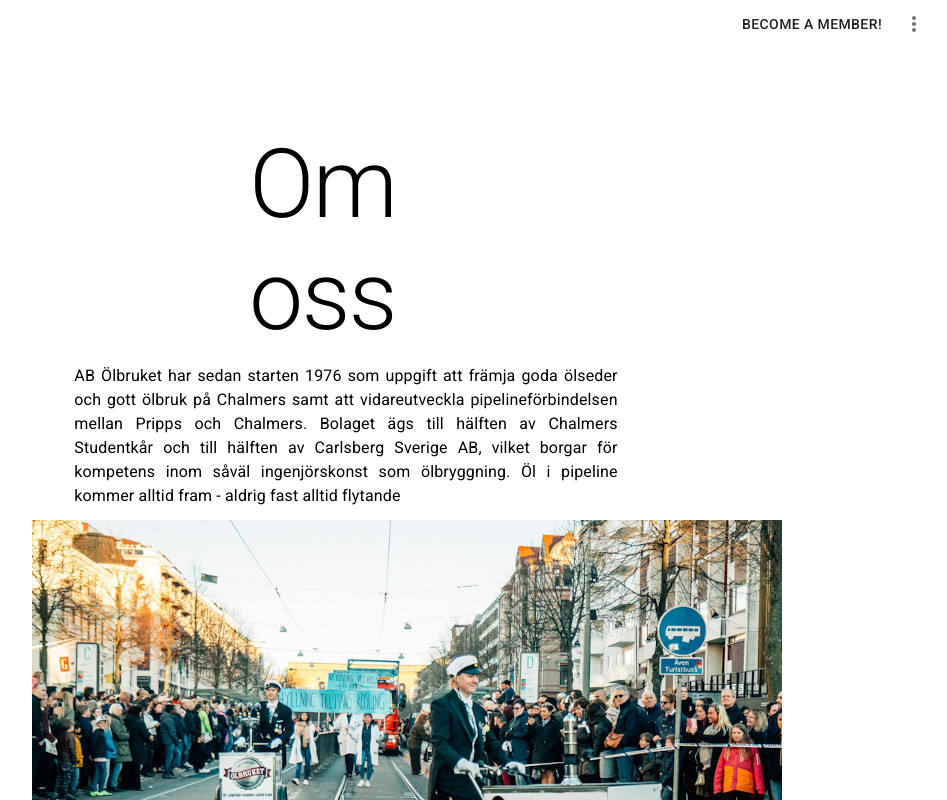
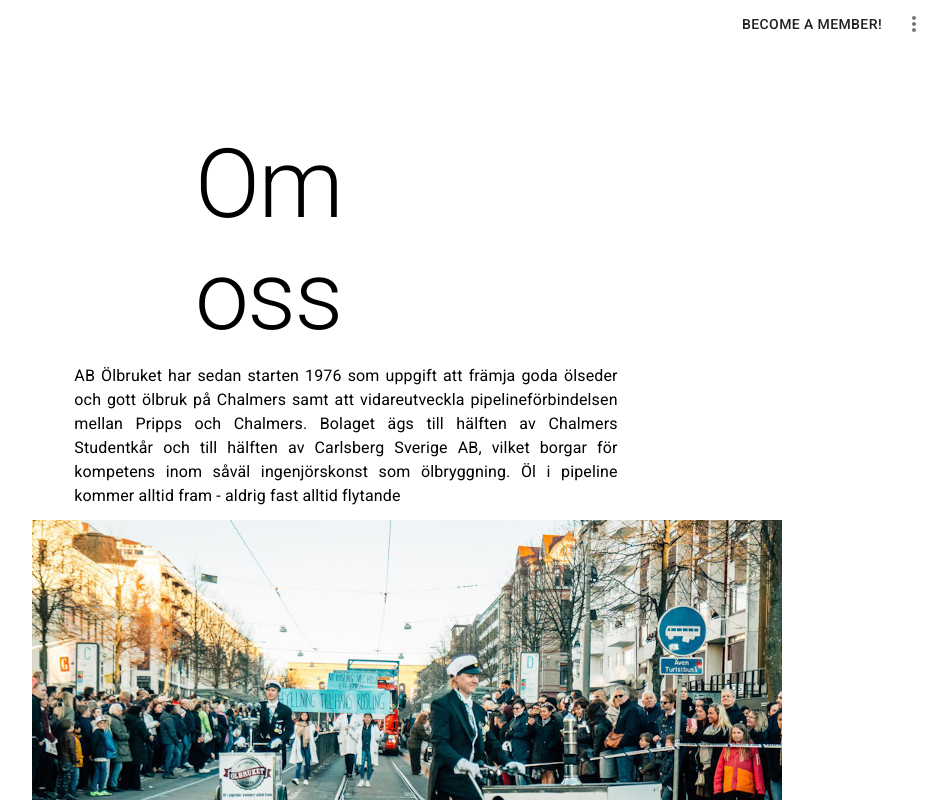
Before and after one commit to olbruket/website, a React (Create React App) app: page /about in a window 1280 px wide. Shown: the top 800 px of the page, without its empty margins (294-1241 px from the left). Built offline with nearby package versions, Linux system fonts and the light colour scheme.

Commit message:
Changed header spacing

```diff
--- a/src/components/About.js
+++ b/src/components/About.js
@@ -24,7 +24,7 @@ const Home = () => {
         alignItems="center"
         style={{ minHeight: '60vh' }}
       >
-        <Grid item xs={2}>
+        <Grid item xs={3}>
           <Typography variant='h1'>
             Om oss
           </Typography>
```
